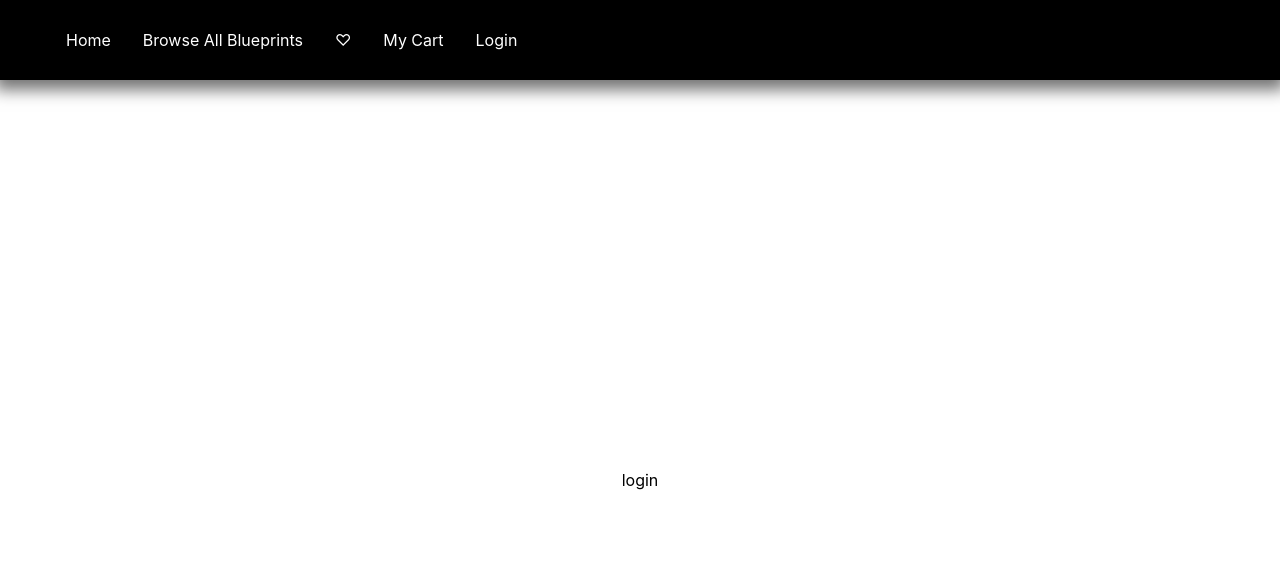
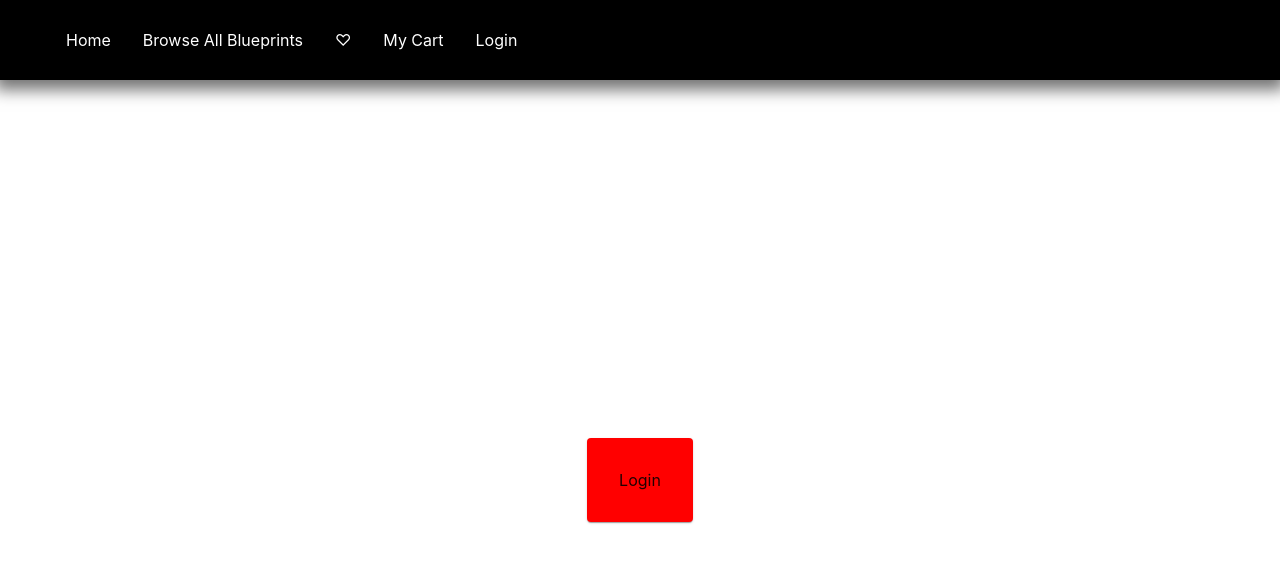
Before and after one commit to melxincognito/bp-design-next, a Next.js app: page /login in a window 1280 px wide. Shown: the top 562 px of the page. Built offline with nearby package versions, Linux system fonts and the light colour scheme.

Commit message:
installed MUI as a styling library

```diff
--- a/package.json
+++ b/package.json
@@ -9,6 +9,11 @@
     "lint": "next lint"
   },
   "dependencies": {
+    "@emotion/react": "^11.9.0",
+    "@emotion/styled": "^11.8.1",
+    "@mui/icons-material": "^5.8.0",
+    "@mui/material": "^5.8.0",
+    "@mui/system": "^5.8.0",
     "next": "12.1.6",
     "react": "18.1.0",
     "react-dom": "18.1.0"
--- /dev/null
+++ b/pages/customplanrequest.js
@@ -0,0 +1,5 @@
+const customplanrequest = () => {
+  return <div>customplanrequest</div>;
+};
+
+export default customplanrequest;
--- a/pages/login.js
+++ b/pages/login.js
@@ -1,5 +1,11 @@
+import { Card } from "@mui/material";
+
 function login() {
-  return <div>login</div>;
+  return (
+    <div>
+      <Card sx={{ padding: "2rem", backgroundColor: "red" }}> Login</Card>
+    </div>
+  );
 }
 
 export default login;
```
Also changed, not shown: 1 other file (tests, documents, lock files or other folders).
